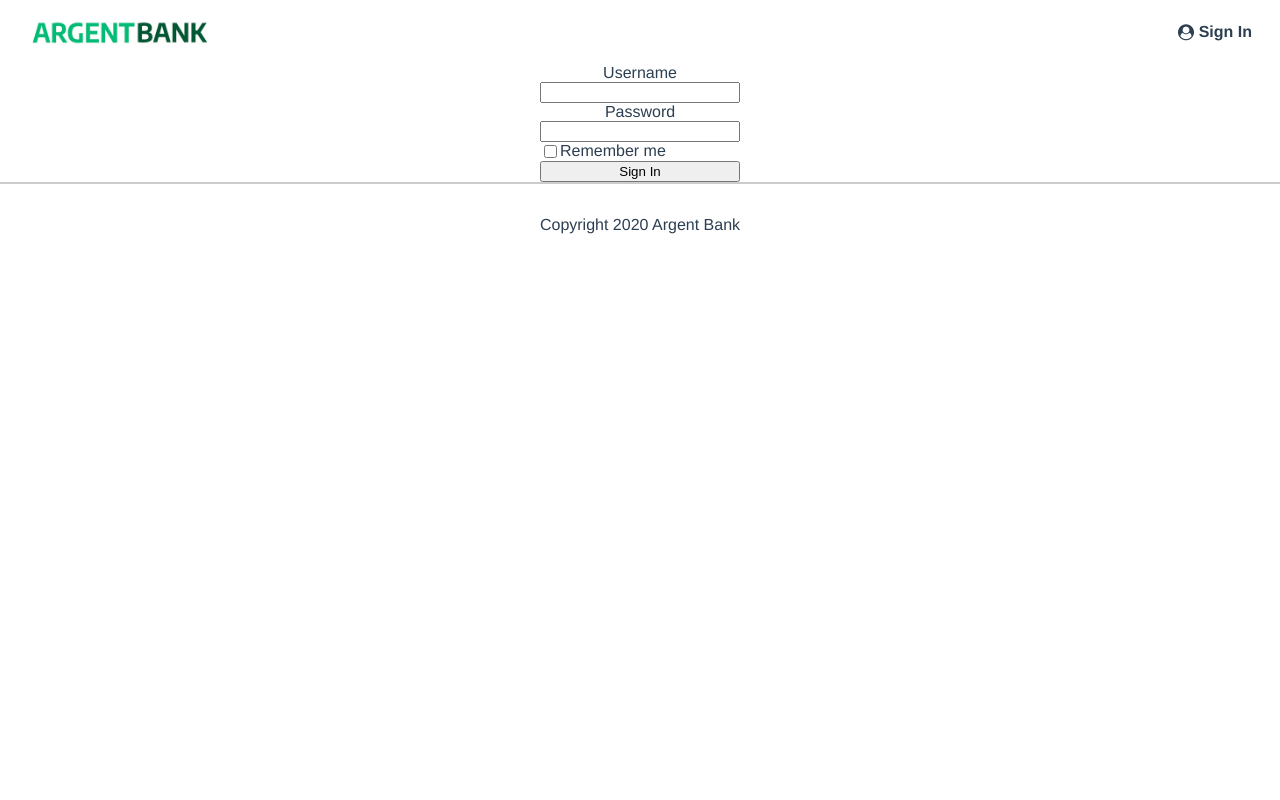
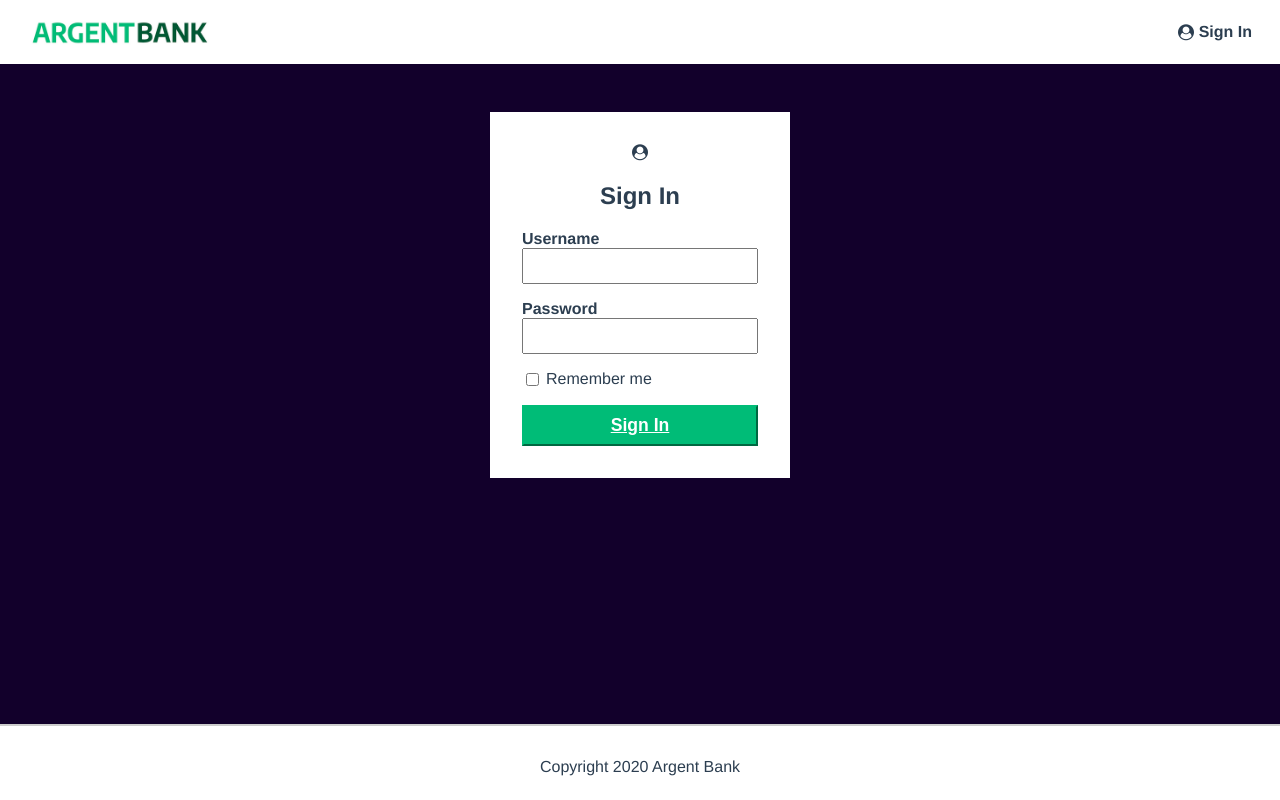
Before and after one commit to TintinDu/ArgentBank, a React (Vite) app: page /login in a window 1280 px wide. Built offline with nearby package versions, Linux system fonts and the light colour scheme.

Commit message:
feat: merge login page integration

```diff
--- /dev/null
+++ b/src/components/Form.tsx
@@ -0,0 +1,59 @@
+import styled from "styled-components";
+
+const InputWrapper = styled.div`
+  display: flex;
+  flex-direction: column;
+  text-align: left;
+  margin-bottom: 1rem;
+  label {
+    font-weight: bold;
+  }
+  input {
+    padding: 5px;
+    font-size: 1.2rem;
+  }
+`;
+
+const InputRemember = styled.div`
+  display: flex;
+`;
+
+const CustomLabel = styled.label`
+  margin-left: 0.25rem;
+`;
+
+const SignInButton = styled.button`
+  display: block;
+  width: 100%;
+  padding: 8px;
+  font-size: 1.1rem;
+  font-weight: bold;
+  margin-top: 1rem;
+  border-color: #00bc77;
+  background-color: #00bc77;
+  color: #fff;
+  text-decoration: underline;
+`;
+
+export function Form() {
+  return (
+    <form>
+      <InputWrapper>
+        <label>Username</label>
+        <input type="text" />
+      </InputWrapper>
+      <InputWrapper>
+        <label>Password</label>
+        <input type="text" />
+      </InputWrapper>
+      <InputRemember>
+        <input type="checkbox" />
+        <CustomLabel />
+        Remember me
+      </InputRemember>
+      <SignInButton type="submit" value="Submit">
+        Sign In
+      </SignInButton>
+    </form>
+  );
+}
--- a/src/components/Layout/Navbar/Logo.tsx
+++ b/src/components/Layout/Navbar/Logo.tsx
@@ -1,11 +1,35 @@
 import argentBankLogo from "/argentBankLogo.png";
 import styled from "styled-components";
 
-const StyledLogo = styled.img`
+const StyledLogo = styled.a`
+  display: flex;
+  align-items: center;
+`;
+
+const StyledLogoImg = styled.img`
   max-width: 100%;
   width: 200px;
 `;
 
+const SrOnly = styled.h1`
+  border: 0 !important;
+  clip: rect(1px, 1px, 1px, 1px) !important;
+  -webkit-clip-path: inset(50%) !important;
+  clip-path: inset(50%) !important;
+  height: 1px !important;
+  margin: -1px !important;
+  overflow: hidden !important;
+  padding: 0 !important;
+  position: absolute !important;
+  width: 1px !important;
+  white-space: nowrap !important;
+`;
+
 export function Logo() {
-  return <StyledLogo src={argentBankLogo} alt="Argent Bank Logo" />;
+  return (
+    <StyledLogo href="/">
+      <StyledLogoImg src={argentBankLogo} alt="Argent Bank Logo" />
+      <SrOnly>Argent Bank</SrOnly>
+    </StyledLogo>
+  );
 }
--- a/src/components/Layout/Navbar/NavbarLink.tsx
+++ b/src/components/Layout/Navbar/NavbarLink.tsx
@@ -10,12 +10,15 @@ const StyledNavbarLink = styled.a`
 
 const StyledNavbarText = styled.p`
   margin-left: 0.3em;
+  &:hover {
+    text-decoration: underline;
+  }
 `;
 
 export function NavbarLink() {
   return (
     <StyledNavbarLink href="/login">
-      <i className="fa fa-user-circle"></i>
+      <i className="fa fa-user-circle" style={{ textDecoration: "none" }}></i>
       <StyledNavbarText>Sign In</StyledNavbarText>
     </StyledNavbarLink>
   );
--- a/src/layout/Layout.tsx
+++ b/src/layout/Layout.tsx
@@ -6,9 +6,7 @@ export function Layout() {
   return (
     <div className="App">
       <Navbar />
-      <main>
-        <Outlet />
-      </main>
+      <Outlet />
       <Footer />
     </div>
   );
--- a/src/pages/Homepage/Homepage.tsx
+++ b/src/pages/Homepage/Homepage.tsx
@@ -20,10 +20,10 @@ export function Homepage() {
   }, []);
 
   return (
-    <>
+    <main>
       <Hero />
       {/* {store.getState()} */}
       <Features />
-    </>
+    </main>
   );
 }
--- a/src/pages/Login/Login.tsx
+++ b/src/pages/Login/Login.tsx
@@ -1,31 +1,28 @@
 import styled from "styled-components";
+import { Form } from "../../components/Form";
 
-const StyledLabel = styled.label`
-  display: flex;
-  flex-direction: row;
+const SignInMain = styled.main`
+  background-color: #12002b;
+  flex: 1;
 `;
 
-const StyledForm = styled.form`
-  display: flex;
-  flex-direction: column;
-  width: 200px;
+const SignInContent = styled.section`
+  box-sizing: border-box;
+  background-color: white;
+  width: 300px;
   margin: 0 auto;
+  margin-top: 3rem;
+  padding: 2rem;
 `;
 
 export function Login() {
   return (
-    <StyledForm method="post">
-      Username
-      <input type="text" />
-      Password
-      <input type="text" />
-      <StyledLabel>
-        <input type="checkbox" />
-        Remember me
-      </StyledLabel>
-      <button type="submit" value="Submit">
-        Sign In
-      </button>
-    </StyledForm>
+    <SignInMain>
+      <SignInContent>
+        <i className="fa fa-user-circle sign-in-icon"></i>
+        <h2>Sign In</h2>
+        <Form />
+      </SignInContent>
+    </SignInMain>
   );
 }
--- a/src/pages/Profile/Profile.tsx
+++ b/src/pages/Profile/Profile.tsx
@@ -1,7 +1,7 @@
 export function Profile() {
   return (
-    <div>
+    <main>
       <p>Profile</p>
-    </div>
+    </main>
   );
 }
```
